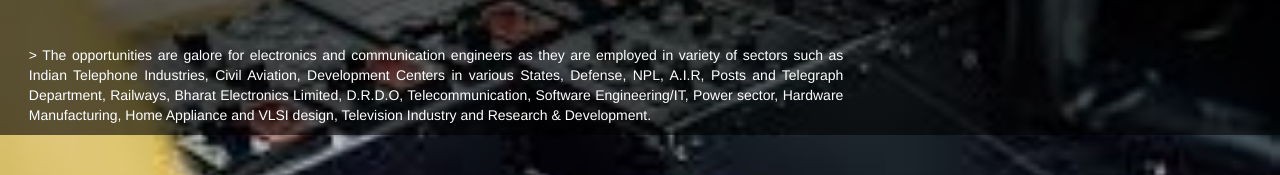
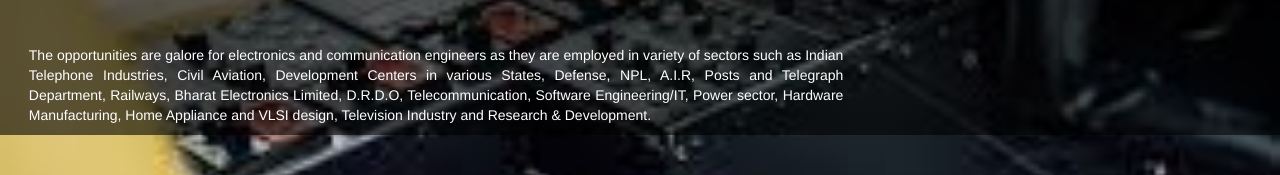
Before and after one commit to swethasusan/swethasusan.github.io, a plain HTML site: page a10.html in a window 1280 px wide. Shown: the part 263-438 px from the top of the page. Drawn offline with nearby package versions, Linux system fonts and the light colour scheme.

Commit message:
Update a10.html

```diff
--- a/a10.html
+++ b/a10.html
@@ -73,7 +73,7 @@ body{background:linear-gradient(
 
 Instrumentation engineering is a specialised branch of electrical and electronic engineering and it deals with measurement, control and automation of processes.Apart from covering core subjects such as  industrial instrumentation and process control, bio-medical instrumentation and robotics, the students deal with software and hardware topics such as microprocessor and micro controller based instrumentation, VLSI and embedded system designs, computer architecture and organisation and computer control of processes. Computer languages such as ‘C' and C++ are also part of the curriculum. This makes an instrumentation engineer fit for both the hardware and the software industry. Moreover, since instrumentation engineers are presumed to be good at solving problems
 </p>
-       <p style= "color: white;text-align: justify; margin-left: 0.3in;margin-top: 0.5in;">>
+       <p style= "color: white;text-align: justify; margin-left: 0.3in;margin-top: 0.5in;">
         The opportunities are galore for electronics and communication engineers as they are employed in variety of sectors such as Indian Telephone Industries, Civil Aviation, Development Centers in various States, Defense, NPL, A.I.R, Posts and Telegraph Department, Railways, Bharat Electronics Limited, D.R.D.O, Telecommunication, Software Engineering/IT, Power sector, Hardware Manufacturing, Home Appliance and VLSI design, Television Industry and Research & Development.
    <p>
        </body>
```
